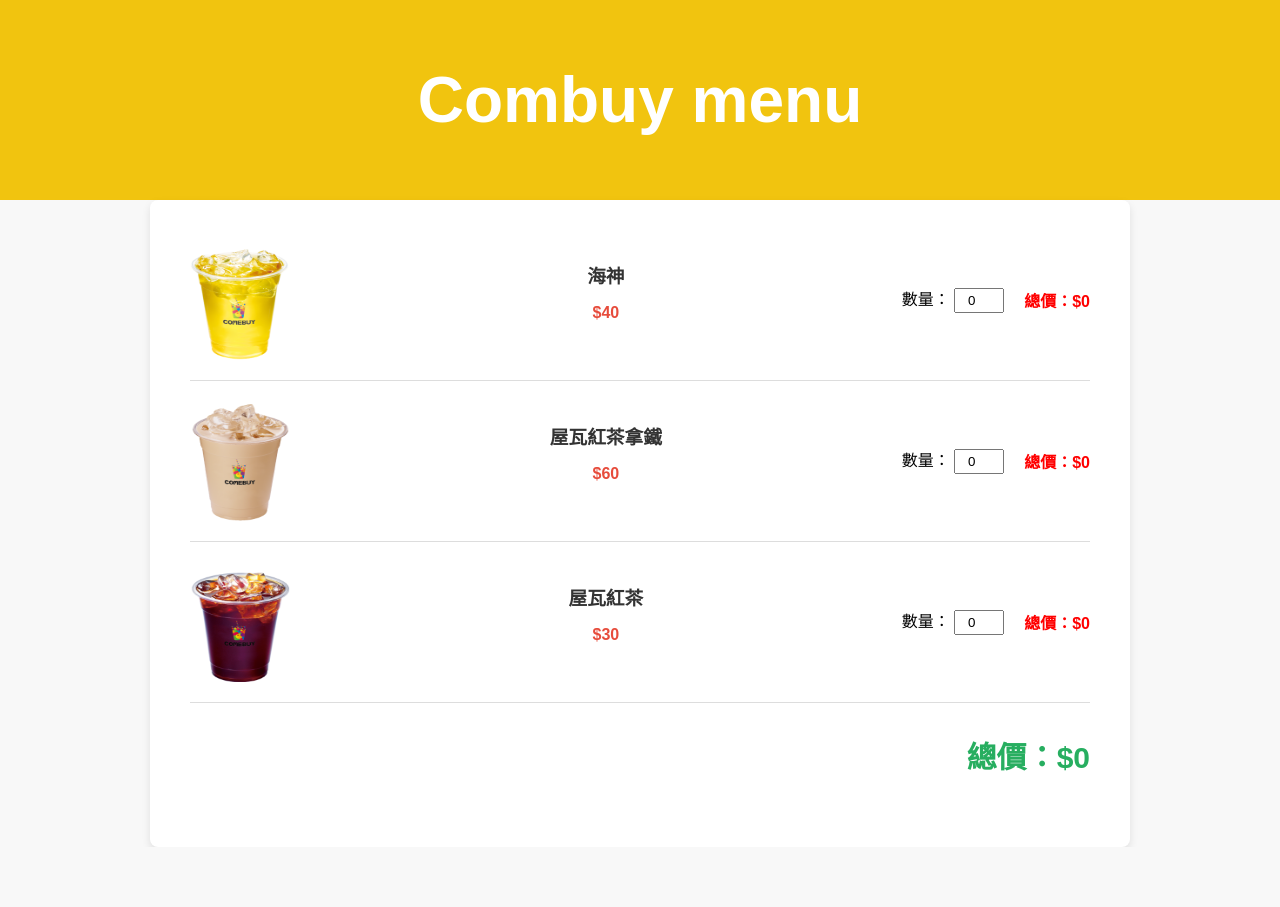
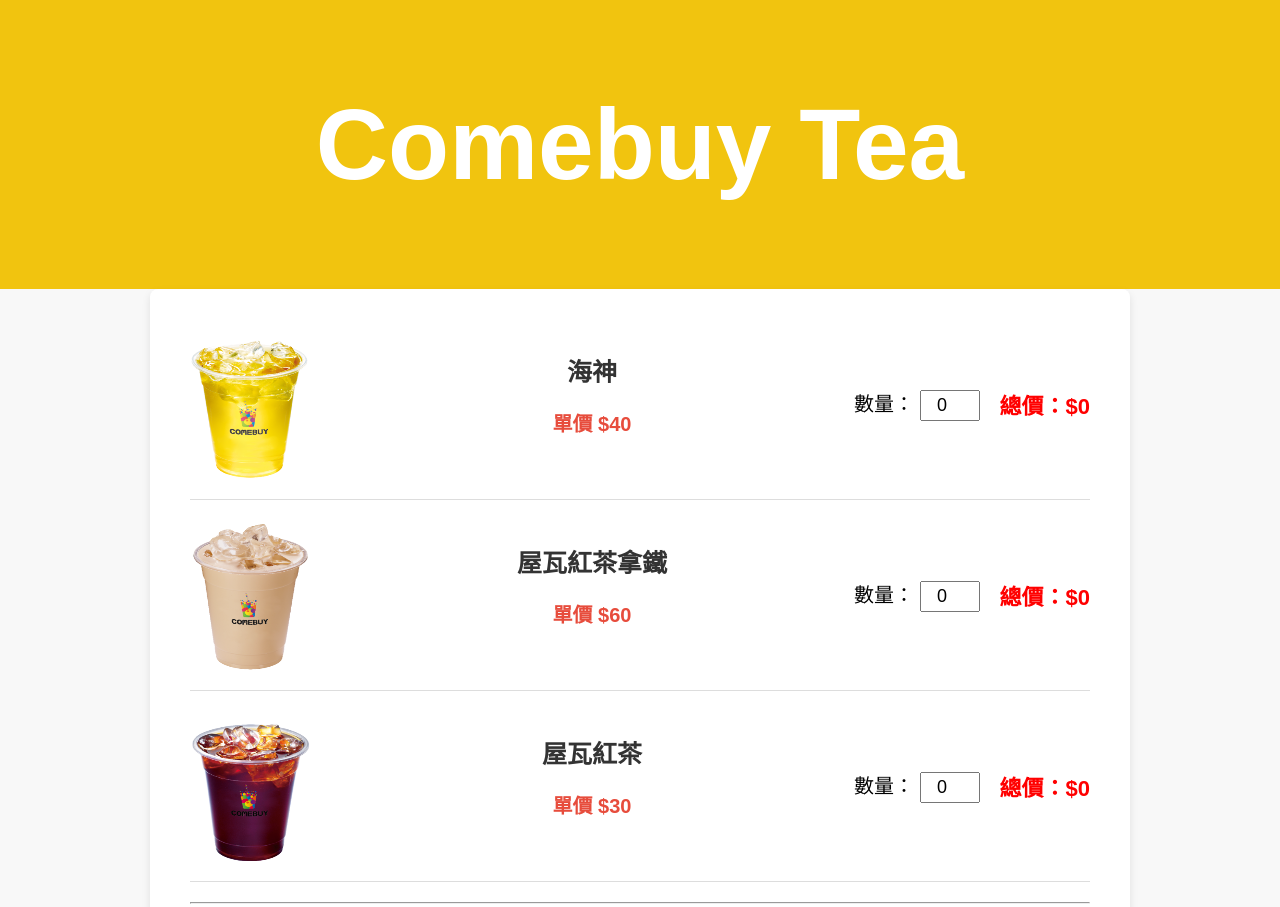
Before and after one commit to Bright-66/HTML_CSS, a plain HTML site: page s20241112/hw01_menu.html in a window 1280 px wide. Shown: the top 907 px of the page. Before the commit the page ends 847 px from the top, so only its background shows below. Drawn offline with Linux system fonts and the light colour scheme.

Commit message:
1114-更新menu菜單練習

```diff
--- a/s20241112/hw01_menu.html
+++ b/s20241112/hw01_menu.html
@@ -18,7 +18,7 @@
             background-color: #f1c40f;
             color: #fff;
             padding: 20px;
-            font-size: xx-large;
+            font-size: 50px;
             text-align: center;
         }
 
@@ -40,8 +40,8 @@
         }
 
         .menu-item img {
-            width: 100px;
-            height: 120px;
+            width: 120px;
+            height: 150px;
             border-radius: 8px;
         }
 
@@ -53,28 +53,38 @@
 
         .item-details h3 {
             margin: 0;
+            font-weight: bold;
+            font-size: 25px;
             color: #333;
         }
 
         .item-details .price {
             font-weight: bold;
+            font-size: 20px;
             color: #e74c3c;
+        }
+
+        .quantity {
+            font-size: 20px;
+
         }
 
         .quantity input {
             padding: 3px;
-            width: 40px;
+            width: 50px;
+            font-size: 18px;
             text-align: center;
         }
 
         .total {
             margin-left: 20px;
             color: red;
+            font-size: 22px;
             font-weight: bolder;
         }
 
         .total-price {
-            font-size: 30px;
+            font-size: 50px;
             font-weight: bold;
             color: #27ae60;
             margin-top: 30px;
@@ -90,7 +100,7 @@
 <body>
 
     <header>
-        <h1>Combuy menu</h1>
+        <h1>Comebuy Tea</h1>
     </header>
 
     <div class="menu">
@@ -99,7 +109,7 @@
             <img src="./1.png" alt="海神">
             <div class="item-details">
                 <h3>海神</h3>
-                <p class="price">$40</p>
+                <p class="price">單價 $40</p>
             </div>
             <div class="quantity">
                 <label for="sea-qty">數量：</label>
@@ -114,7 +124,7 @@
             <img src="./2.png" alt="屋瓦紅茶拿鐵">
             <div class="item-details">
                 <h3>屋瓦紅茶拿鐵</h3>
-                <p class="price">$60</p>
+                <p class="price">單價 $60</p>
             </div>
             <div class="quantity">
                 <label for="latte-qty">數量：</label>
@@ -129,7 +139,7 @@
             <img src="./3.png" alt="屋瓦紅茶">
             <div class="item-details">
                 <h3>屋瓦紅茶</h3>
-                <p class="price">$30</p>
+                <p class="price">單價 $30</p>
             </div>
             <div class="quantity">
                 <label for="tea-qty">數量：</label>
@@ -139,7 +149,7 @@
                 <p>總價：<span id="tea-total">$0</span></p>
             </div>
         </div>
-
+        <hr>
         <div class="total-price">
             <p>總價：<span id="final-total">$0</span></p>
         </div>
```
